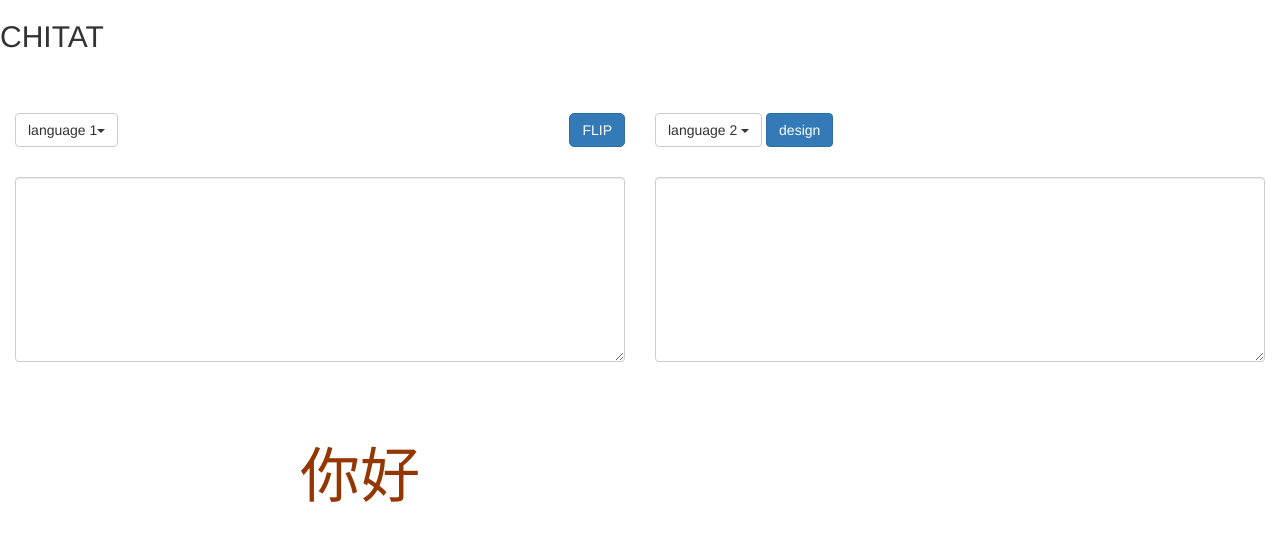
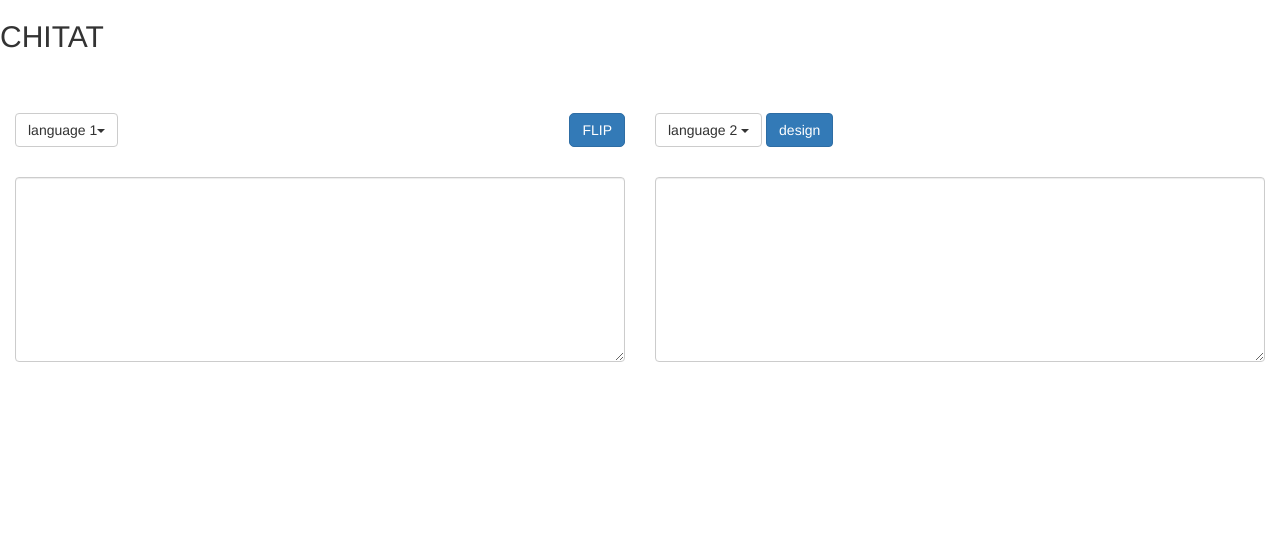
Before and after one commit to andreGarvin/chit-chat, a plain HTML site: page index.html in a window 1280 px wide. Drawn offline with nearby package versions, Linux system fonts and the light colour scheme; no server answers.

Commit message:
commiting changes on laptop

```diff
--- a/index.html
+++ b/index.html
@@ -29,7 +29,7 @@
             <textarea id='input_2' class="form-control Txt" rows="6"></textarea>
         </div>
     </div>
-    <div id="gif">你好</div>
+    <!--<div id="gif">你好</div>-->
     <script src="https://ajax.googleapis.com/ajax/libs/jquery/3.2.1/jquery.min.js"></script>
     <script src="https://maxcdn.bootstrapcdn.com/bootstrap/3.3.7/js/bootstrap.min.js" integrity="sha384-Tc5IQib027qvyjSMfHjOMaLkfuWVxZxUPnCJA7l2mCWNIpG9mGCD8wGNIcPD7Txa" crossorigin="anonymous"></script>
     <script type="text/javascript" src="translate.js"></script>
```
Also changed, not shown: translate.js (line endings or trailing spaces).
